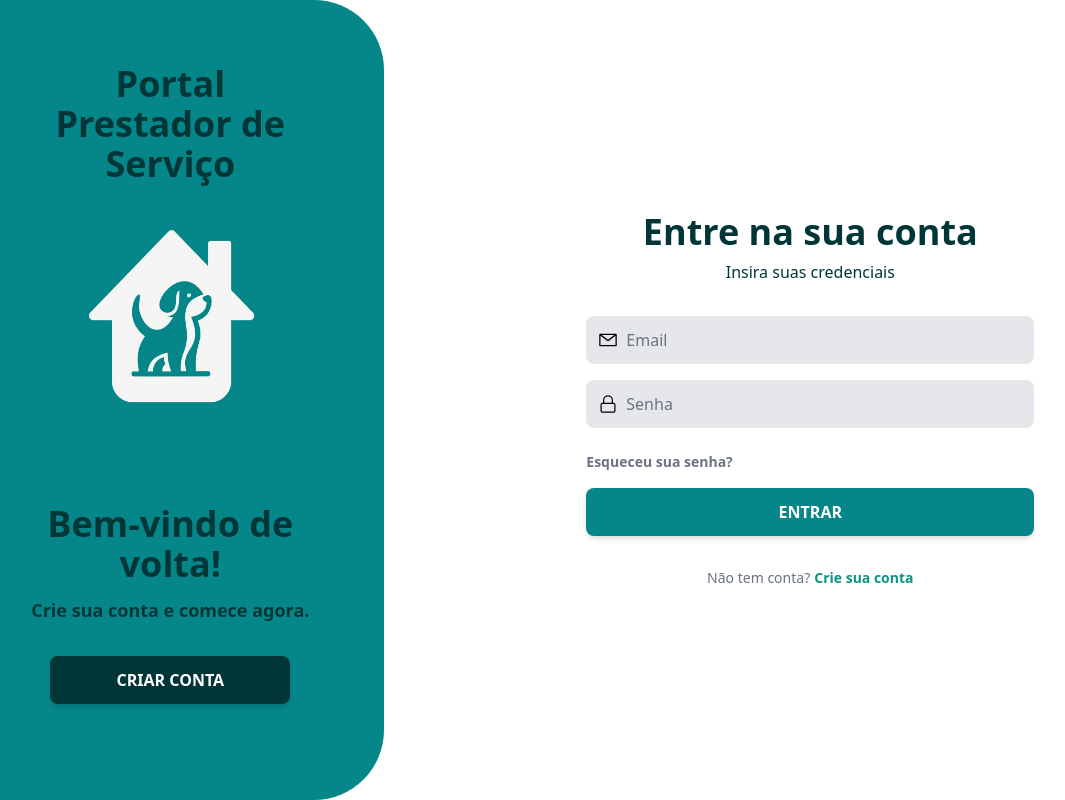
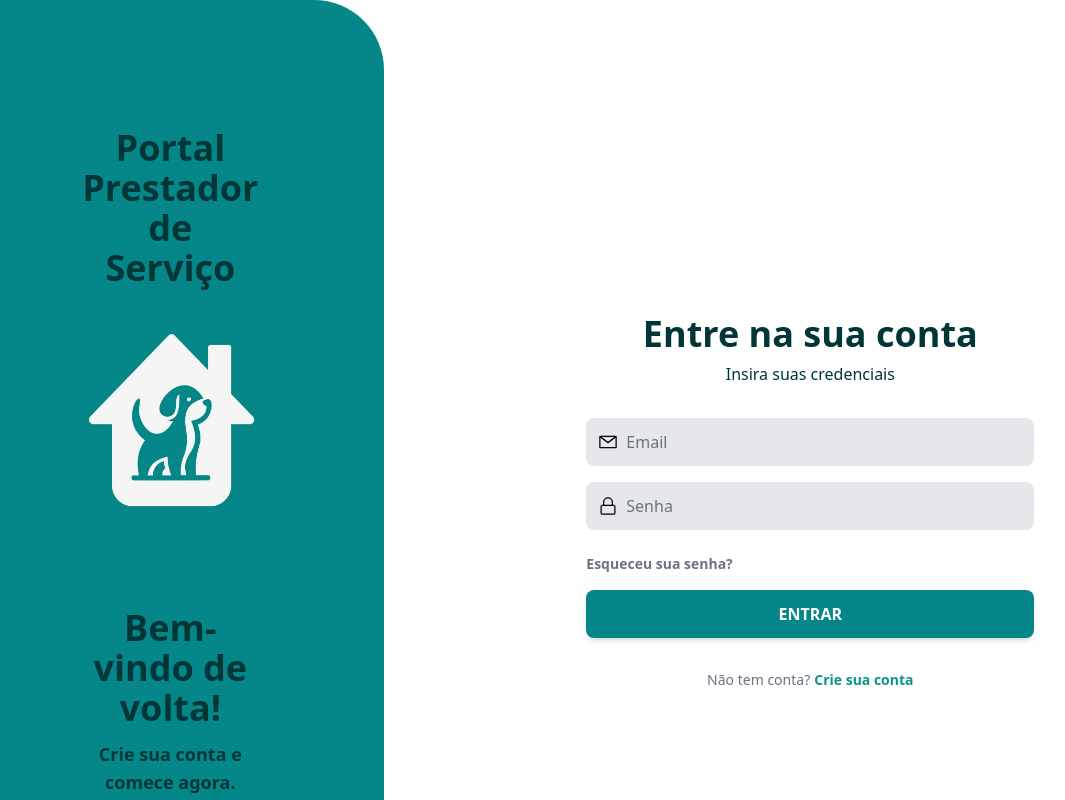
Before and after one commit to GustavoZanardi15/MyPetSync-FrontEnd, a React (Vite) app in the folder FrontEndWeb/: page /login in a window 1280 px wide. Shown: the top 800 px of the page, without its empty margins (43-1108 px from the left). Built offline with nearby package versions, Linux system fonts and the light colour scheme.

Commit message:
refactor(auth): Ajusta padding (md:p-32) em AuthSidebar

```diff
--- a/FrontEndWeb/src/components/auth/AuthSidebar.jsx
+++ b/FrontEndWeb/src/components/auth/AuthSidebar.jsx
@@ -4,7 +4,7 @@ const COLOR_TEAL = "#058789";
 const AuthSidebar = ({ children, widthClass = "lg:w-1/3" }) => {
   return (
     <div
-      className={`w-full p-8 sm:p-12 md:p-16 flex flex-col ${widthClass}`}
+      className={`w-full p-8 sm:p-12 md:p-32 flex flex-col ${widthClass}`}
       style={{
         backgroundColor: COLOR_TEAL,
         borderTopRightRadius: "70px",
```
